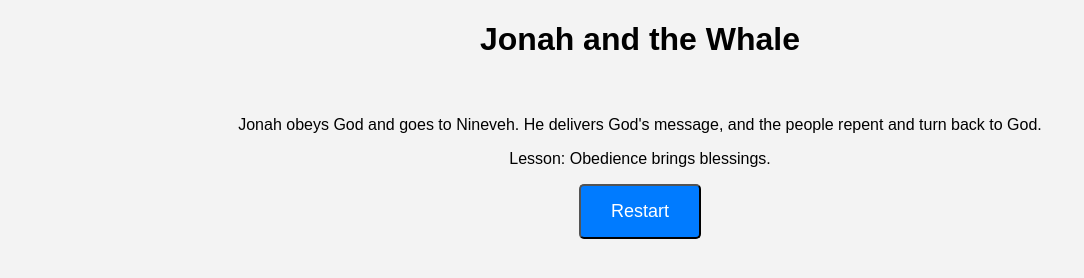
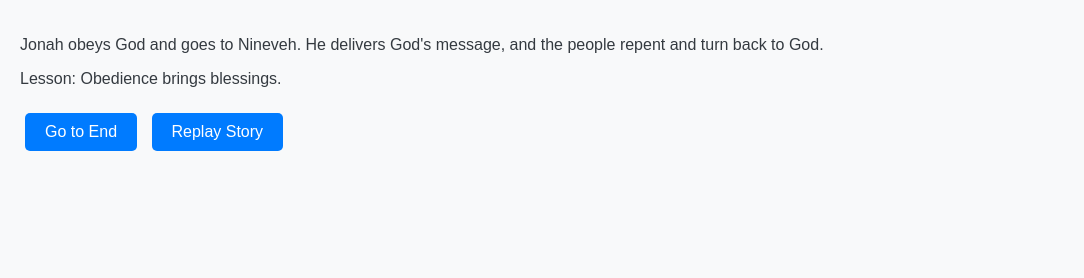
Before and after one commit to ChandieFae/Interactive-bible-story-jonah-and-the-big-fish, a plain HTML site: page index.html in a window 1280 px wide. Both pictures are taken after a click on the button "Obey God and go to Nineveh". Shown: the whole page, without its empty margins (0-1084 px from the left). Drawn offline with Linux system fonts and the light colour scheme.

Commit message:
Update index.html
Full HTML with CSS and JavaScript

```diff
--- a/index.html
+++ b/index.html
@@ -3,46 +3,58 @@
 <head>
     <meta charset="UTF-8">
     <meta name="viewport" content="width=device-width, initial-scale=1.0">
-    <title>Interactive Jonah and the Whale Story</title>
+    <title>Jonah and the Whale Interactive Story</title>
     <style>
+        /* General Styling */
         body {
             font-family: Arial, sans-serif;
             margin: 0;
-            padding: 0;
-            background-color: #f3f3f3;
-            text-align: center;
+            padding: 20px;
+            background-color: #f8f9fa;
+            color: #343a40;
         }
+
         .scene {
-            display: none;
-            padding: 20px;
+            display: none; /* Hide all scenes by default */
         }
-        .active {
-            display: block;
+
+        .scene.active {
+            display: block; /* Show only the active scene */
         }
+
         .choice-container {
             margin-top: 20px;
-            display: flex;
-            justify-content: center;
-            gap: 20px;
         }
+
         .choice {
-            padding: 15px 30px;
-            background-color: #007BFF;
+            margin: 5px;
+            padding: 10px 20px;
+            background-color: #007bff;
             color: white;
             text-decoration: none;
-            font-size: 18px;
+            border: none;
             border-radius: 5px;
-            transition: background-color 0.3s;
+            cursor: pointer;
+            font-size: 16px;
+            display: inline-block;
         }
+
         .choice:hover {
             background-color: #0056b3;
+        }
+
+        /* End Scene Styling */
+        #sceneEnd ul {
+            list-style-type: square;
+            padding-left: 20px;
+        }
+
+        #sceneEnd ul li {
+            margin: 10px 0;
         }
     </style>
 </head>
 <body>
-
-    <h1>Jonah and the Whale</h1>
-
     <!-- Scene 1 -->
     <div id="scene1" class="scene active">
         <p>God tells Jonah to go to Nineveh and deliver His message. What should Jonah do?</p>
@@ -56,7 +68,10 @@
     <div id="scene2A" class="scene">
         <p>Jonah obeys God and goes to Nineveh. He delivers God's message, and the people repent and turn back to God.</p>
         <p>Lesson: Obedience brings blessings.</p>
-        <button class="choice" onclick="goToScene('scene1')">Restart</button>
+        <div class="choice-container">
+            <button class="choice" onclick="goToScene('sceneEnd')">Go to End</button>
+            <button class="choice" onclick="goToScene('scene1')">Replay Story</button>
+        </div>
     </div>
 
     <!-- Scene 2B -->
@@ -72,25 +87,67 @@
     <div id="scene3A" class="scene">
         <p>The sailors throw Jonah into the sea, and the storm calms. Jonah is swallowed by a giant fish, and he prays for forgiveness inside the fish.</p>
         <p>After three days, the fish spits Jonah out onto dry land, and he goes to Nineveh to deliver God's message.</p>
-        <button class="choice" onclick="goToScene('scene1')">Restart</button>
+        <div class="choice-container">
+            <button class="choice" onclick="goToScene('sceneEnd')">Go to End</button>
+            <button class="choice" onclick="goToScene('scene1')">Replay Story</button>
+        </div>
     </div>
 
     <!-- Scene 3B -->
     <div id="scene3B" class="scene">
         <p>The sailors try to row back to shore, but the storm worsens. They realize they must follow Jonah's advice and throw him into the sea.</p>
-        <button class="choice" onclick="goToScene('scene3A')">Continue</button>
+        <div class="choice-container">
+            <button class="choice" onclick="goToScene('scene3A')">Continue</button>
+        </div>
     </div>
 
+    <!-- End Scene -->
+    <div id="sceneEnd" class="scene">
+        <p>Thank you for experiencing the story of Jonah and the Whale!</p>
+        <p>Lesson: Trust and obedience to God lead to blessings and forgiveness.</p>
+        <ul>
+            <li>Obeying God's call can bring blessings to others and yourself.</li>
+            <li>Running away from responsibility can lead to challenges, but repentance offers redemption.</li>
+        </ul>
+        <div class="choice-container">
+            <button class="choice" onclick="goToScene('scene1')">Replay Story</button>
+            <button class="choice" onclick="goToScene('sceneReflection')">Reflection</button>
+        </div>
+    </div>
+
+    <!-- Reflection Scene -->
+    <div id="sceneReflection" class="scene">
+        <p>Take a moment to reflect:</p>
+        <ul>
+            <li>What can we learn from Jonah’s journey?</li>
+            <li>How does this story inspire obedience and trust?</li>
+        </ul>
+        <div class="choice-container">
+            <button class="choice" onclick="goToScene('scene1')">Replay Story</button>
+        </div>
+    </div>
+
+    <!-- JavaScript for Scene Navigation -->
     <script>
         function goToScene(sceneId) {
-            // Hide all scenes
-            document.querySelectorAll('.scene').forEach(scene => {
-                scene.classList.remove('active');
-            });
-            // Show the selected scene
-            document.getElementById(sceneId).classList.add('active');
+            // Get all scenes and hide them
+            const scenes = document.querySelectorAll('.scene');
+            scenes.forEach(scene => scene.classList.remove('active'));
+
+            // Show the target scene
+            const targetScene = document.getElementById(sceneId);
+            if (targetScene) {
+                targetScene.classList.add('active');
+            }
         }
+
+        // Initialize the first scene
+        document.addEventListener('DOMContentLoaded', () => {
+            const firstScene = document.querySelector('.scene');
+            if (firstScene) {
+                firstScene.classList.add('active');
+            }
+        });
     </script>
-
 </body>
 </html>
```
